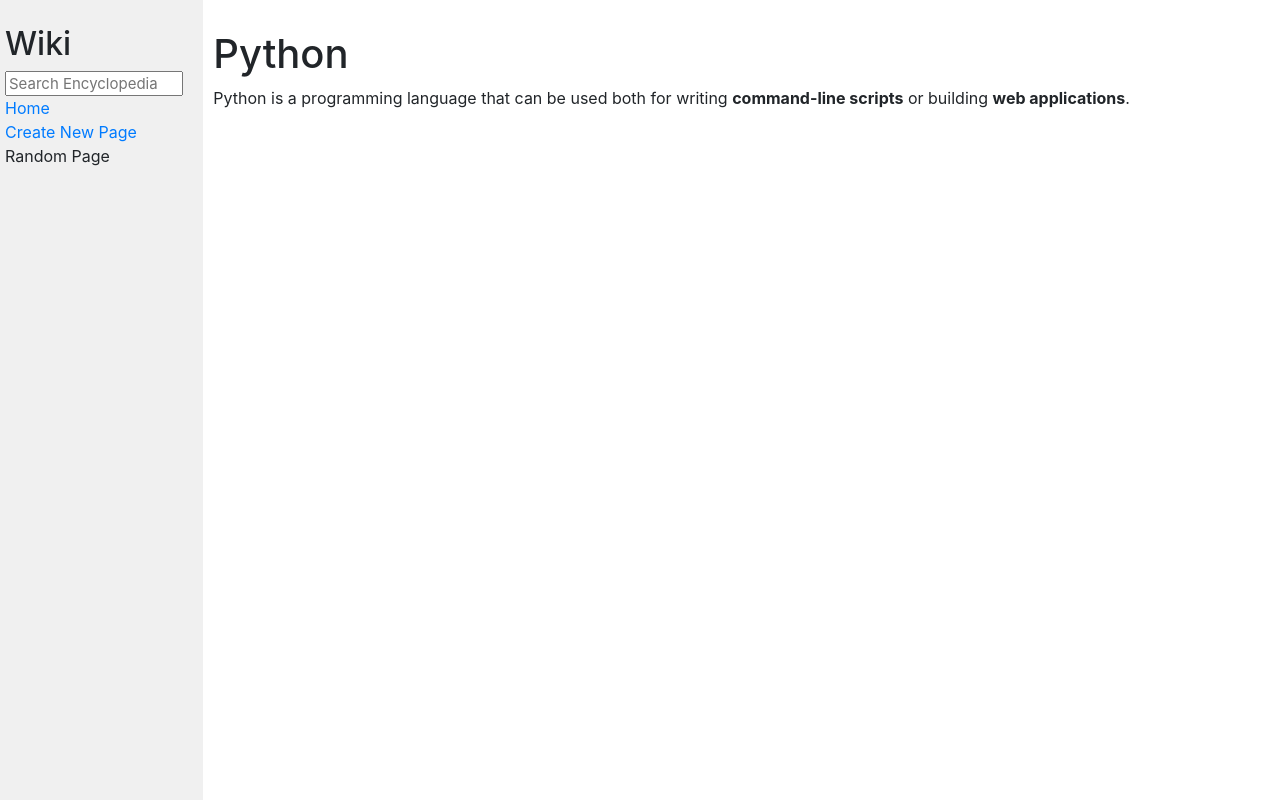
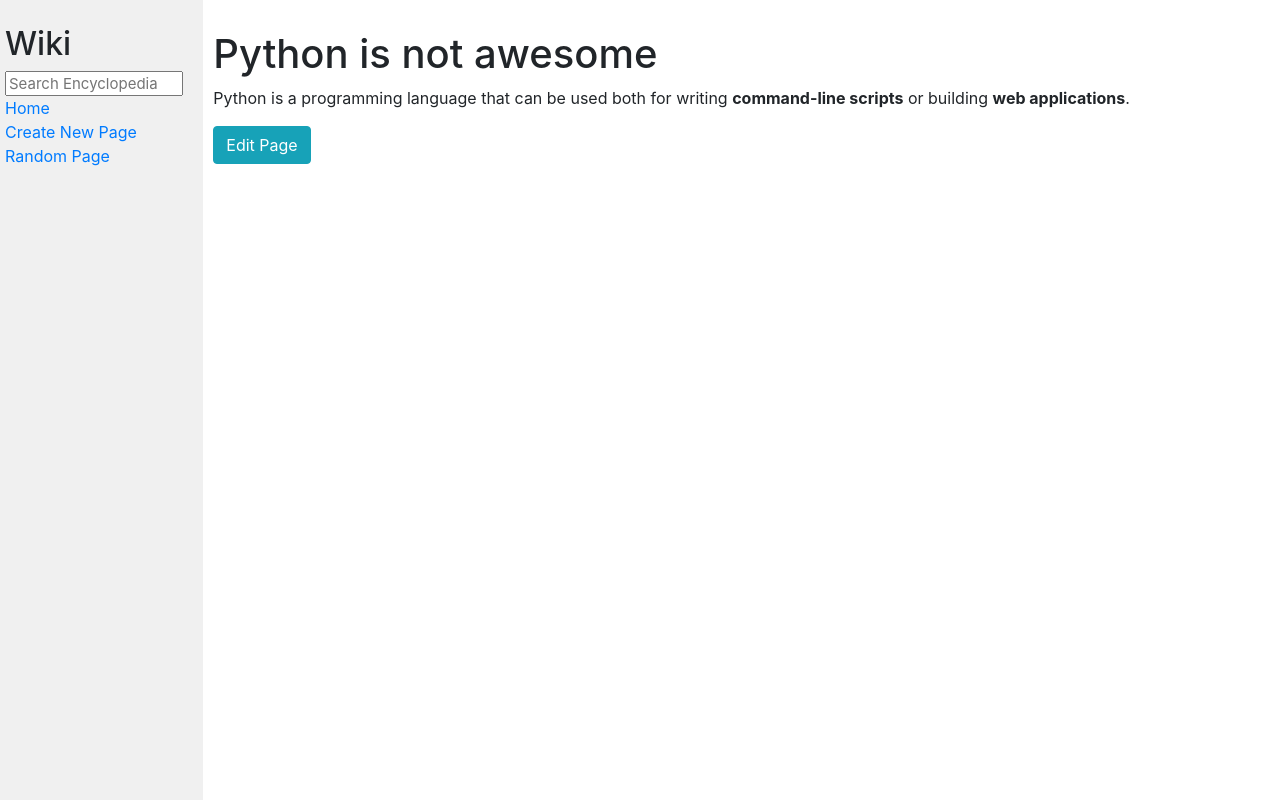
Before and after one commit to nikanoza/py-wiki, a Django app: page /wiki/Python in a window 1280 px wide. Run offline with Django 3.2, Linux system fonts and the light colour scheme; some libraries are stand-ins or nearby versions.

Commit message:
feat: add random page generator

```diff
--- a/encyclopedia/templates/encyclopedia/entry.html
+++ b/encyclopedia/templates/encyclopedia/entry.html
@@ -5,4 +5,9 @@
 {% endblock %}
 {% block body %}
     {{ content | safe }}
+    <form method="POST" action="{% url 'edit' %}">
+        {% csrf_token %}
+        <input type="text" name="page_title" value={{ title }} hidden/>
+        <button type="submit" class="btn btn-info">Edit Page</button>
+    </form>
 {% endblock %}
--- a/encyclopedia/templates/encyclopedia/layout.html
+++ b/encyclopedia/templates/encyclopedia/layout.html
@@ -23,7 +23,7 @@
                     <a href="{% url 'new_page' %}">Create New Page</a>
                 </div>
                 <div>
-                    Random Page
+                    <a href="{% url 'random_page' %}">Random Page</a>
                 </div>
                 {% block nav %}
                 {% endblock %}
--- a/encyclopedia/urls.py
+++ b/encyclopedia/urls.py
@@ -6,5 +6,8 @@ urlpatterns = [
     path("", views.index, name="index"),
     path("wiki/<str:text>", views.entry, name="entry"),
     path("search/", views.search, name="search"),
-    path("new/", views.new_page, name="new_page")
+    path("new/", views.new_page, name="new_page"),
+    path("edit/", views.edit, name="edit"),
+    path("save/", views.save, name="save"),
+    path("random/", views.random_page, name="random_page")
 ]
--- a/encyclopedia/views.py
+++ b/encyclopedia/views.py
@@ -1,5 +1,6 @@
 from django.shortcuts import render
 from markdown2 import Markdown
+import random
 
 from . import util
 
@@ -12,15 +13,11 @@ def convert_to_html(text):
         return markdowner.convert(file)
 
 def index(request):
-    entries = util.list_entries()
-    css = util.get_entry("CSS")
-    coffee = util.get_entry("coffee")
     return render(request, "encyclopedia/index.html", {
         "entries": util.list_entries()
     })
 
 def entry(request, text):
-    print(text)
     content = convert_to_html(text)
     if content == None:
         return render(request, "encyclopedia/error.html")
@@ -67,3 +64,33 @@ def new_page(request):
                 title: title,
                 content: html
             })
+
+def edit(request):
+    if request.method == "POST":
+        title = request.POST["page_title"]
+        entry = util.get_entry(title)
+        return render(request, "encyclopedia/edit.html", {
+            "title": title,
+            "content": entry
+        })
+
+def save(request):
+    if request.method == "POST":
+        title = request.POST["title"]
+        content = request.POST["content"]
+        util.save_entry(title, content)
+        html = convert_to_html(title)
+        return render(request, "encyclopedia/entry.html", {
+            title: title,
+            content: html
+        })
+
+def random_page(request):
+    entries = util.list_entries()
+    random_entry  = random.choice(entries)
+    html = convert_to_html(random_entry)
+    print(random_entry, html)
+    return render(request, "encyclopedia/entry.html", {
+            "title": random_entry,
+            "content": html
+    })
--- a/entries/Python.md
+++ b/entries/Python.md
@@ -1,3 +1,5 @@
-# Python
+# Python is not awesome
+
+
 
 Python is a programming language that can be used both for writing **command-line scripts** or building **web applications**.
```
Also changed, not shown: encyclopedia/templates/encyclopedia/edit.html (added, +16 -0 lines).
